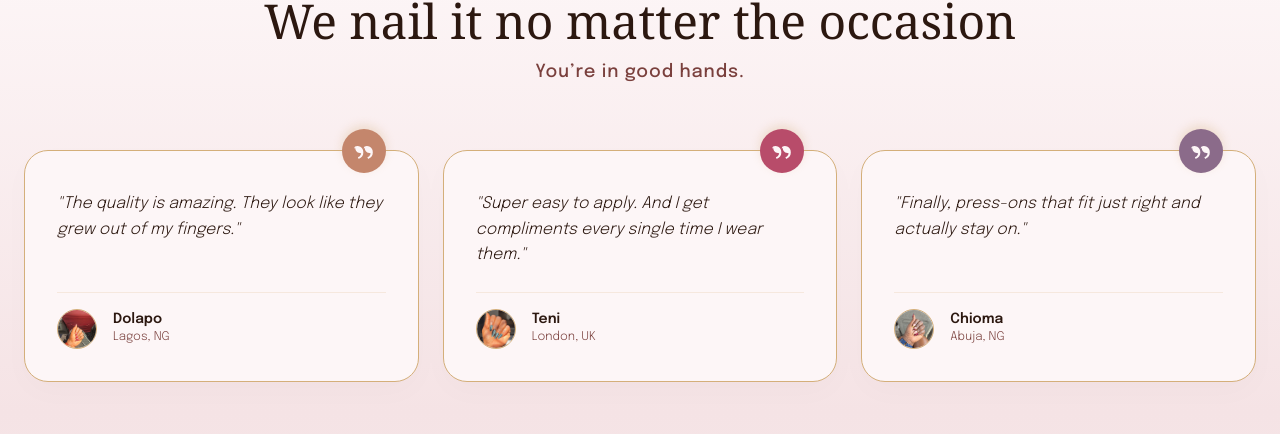
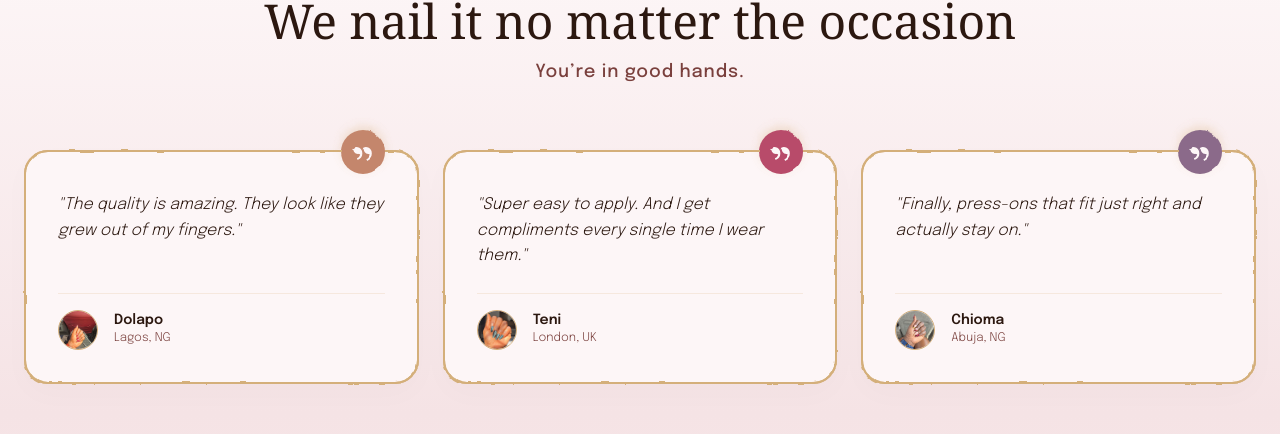
Before and after one commit to dfordolapo/nailxpressng, a Next.js app: page / in a window 1280 px wide. Shown: the part 2318-2752 px from the top of the page. Built offline with nearby package versions, Linux system fonts and the light colour scheme; a web font is replaced by a local one.

Commit message:
Add torn-paper filter to testimonial card border and quote icon

```diff
--- a/src/components/home/Testimonials.js
+++ b/src/components/home/Testimonials.js
@@ -66,6 +66,14 @@ export default function Testimonials() {
           ))}
         </div>
       </div>
+
+      {/* SVG Filter for torn paper edge effect */}
+      <svg width="0" height="0" style={{ position: 'absolute' }}>
+        <filter id="torn-paper">
+          <feTurbulence type="fractalNoise" baseFrequency="0.075" numOctaves="2" result="noise" />
+          <feDisplacementMap in="SourceGraphic" in2="noise" scale="3" xChannelSelector="R" yChannelSelector="G" />
+        </filter>
+      </svg>
     </section>
   );
 }
--- a/src/components/home/Testimonials.module.css
+++ b/src/components/home/Testimonials.module.css
@@ -38,10 +38,20 @@
   display: flex;
   flex-direction: column;
   background-color: var(--color-bg);
-  border: 1.5px solid #D4AF7A;
+  border: 2px solid #D4AF7A;
   border-radius: var(--radius-2xl);
   padding: var(--space-10) var(--space-8) var(--space-8);
   box-shadow: 0 10px 30px rgba(0, 0, 0, 0.02);
+}
+
+.card::before {
+  content: "";
+  position: absolute;
+  inset: -2px;
+  border: 2px solid #D4AF7A;
+  border-radius: inherit;
+  filter: url(#torn-paper);
+  pointer-events: none;
 }
 
 .quoteIcon {
@@ -58,6 +68,7 @@
   align-items: center;
   justify-content: center;
   box-shadow: 0 4px 10px rgba(212, 175, 122, 0.3);
+  filter: url(#torn-paper);
 }
 
 .text {
```
